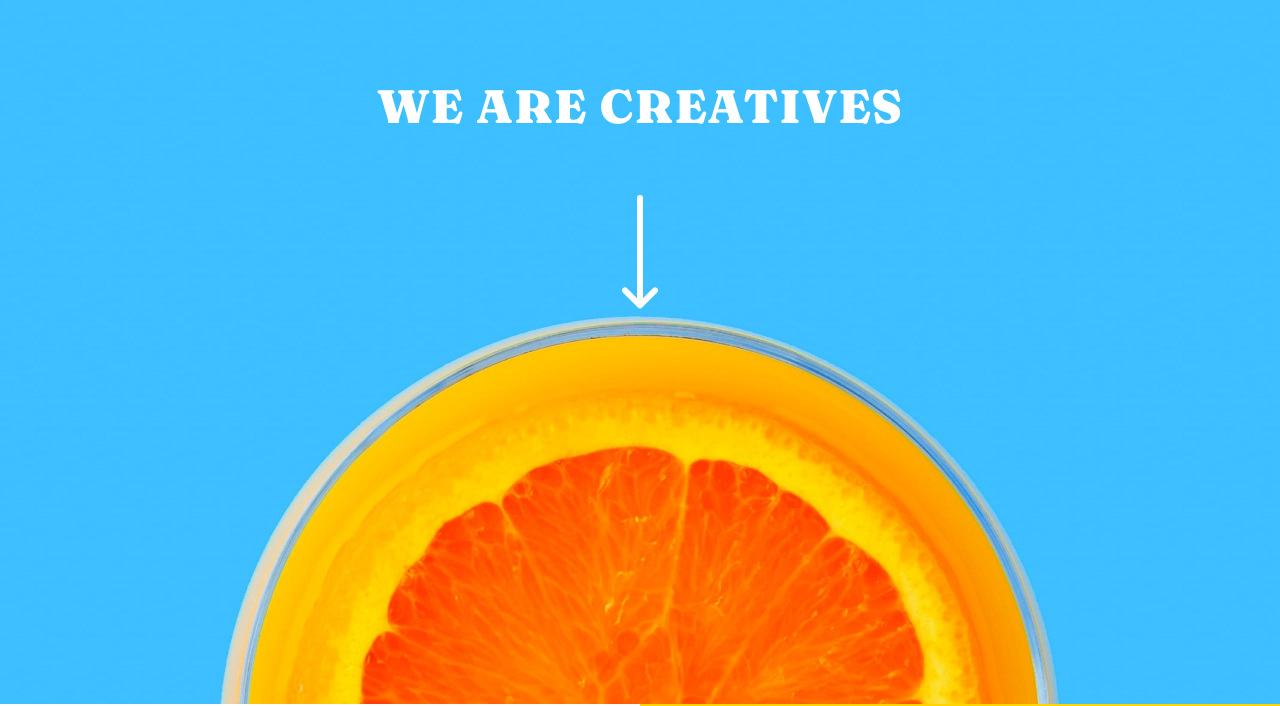
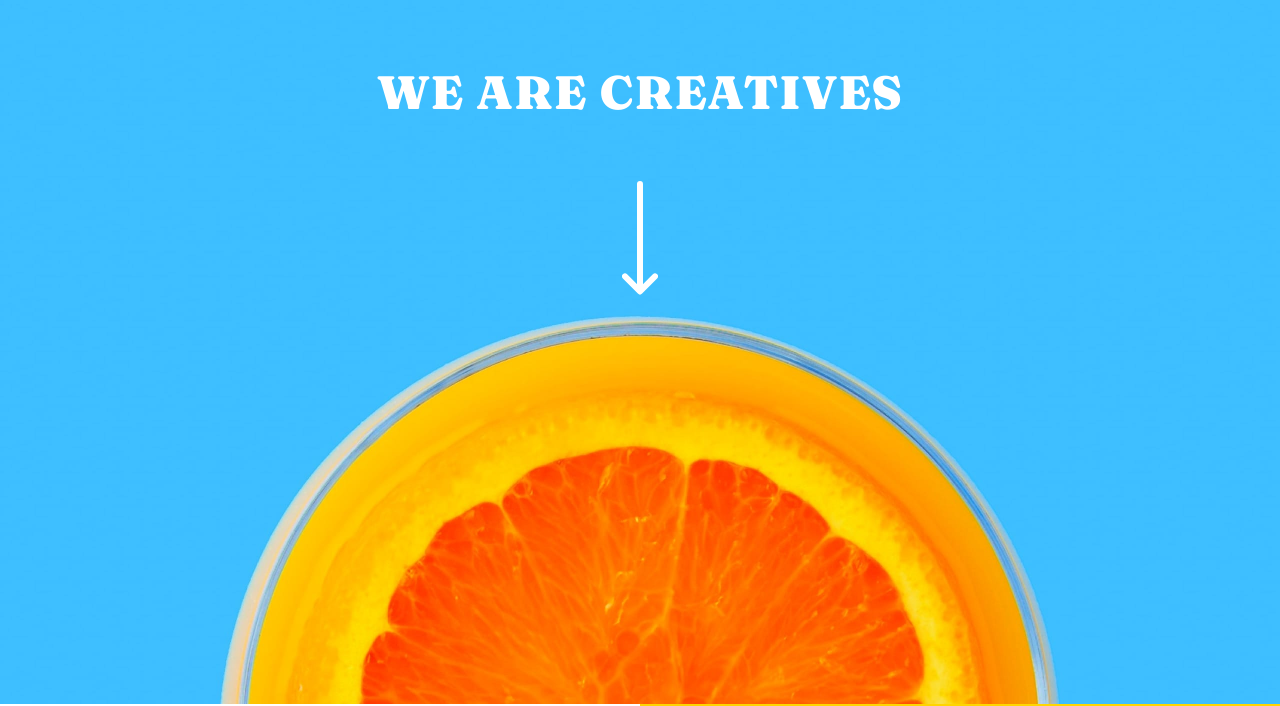
Before and after one commit to emonRoky/sunnyside-agency-landing-page-main, a plain HTML site: page index.htm in a window 1280 px wide. Shown: the part 96-802 px from the top of the page. Drawn offline with Linux system fonts and the light colour scheme.

Commit message:
fix intro

```diff
--- a/assets/css/style.css
+++ b/assets/css/style.css
@@ -73,24 +73,16 @@ nav{
     padding: 8px 0;
     color: #fff;
 }
-
 .menuIcon{
     cursor: pointer;
     display:none;
 }
 
 .hero-text-box{
-    /* position: absolute;
-    top: 45%;
-    left: 50%;
-    right:0;
-    transform: translate(-50%, -50%); */
     display: flex;
     flex-direction: column;
     align-items: center;
-}
-.intro_title{
-    margin-top: 50px;
+    margin-top: 2rem;
 }
 h1{
     font-family: var(--family-2);
```
